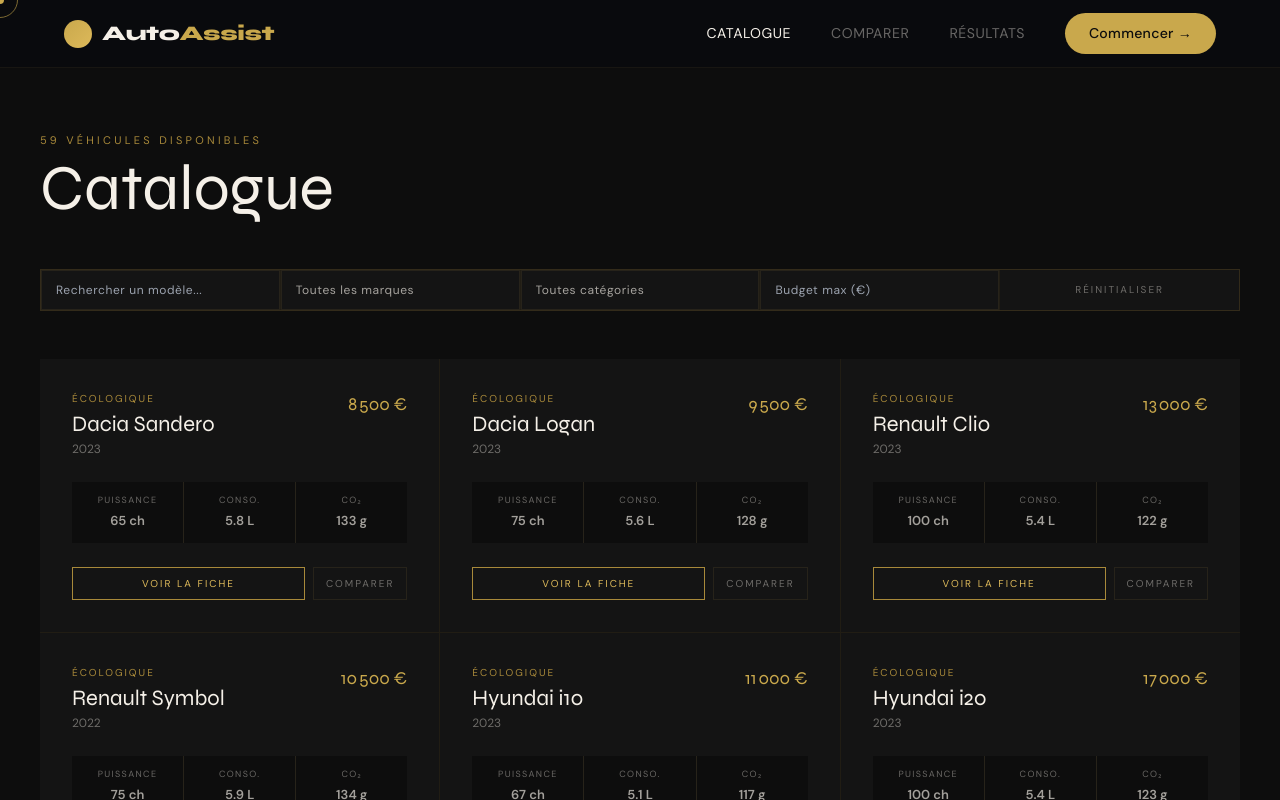
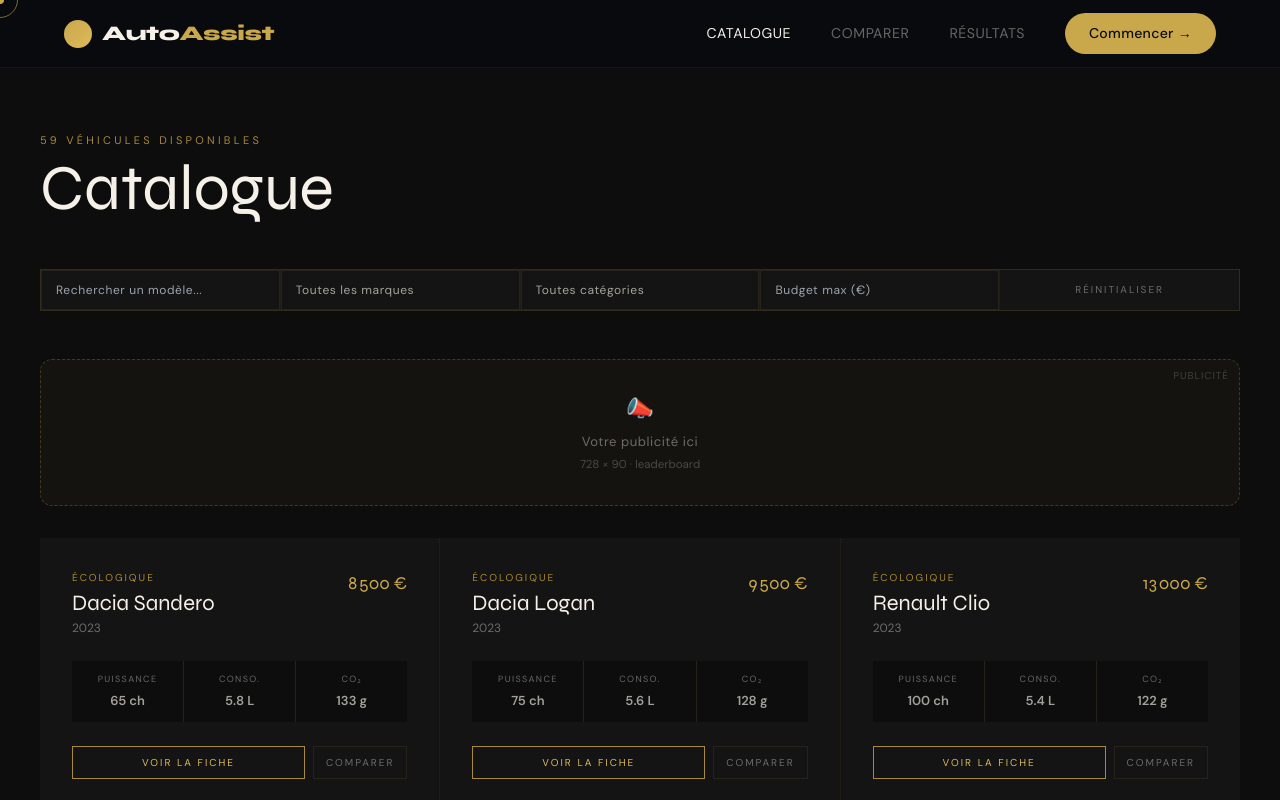
Before and after one commit to radiaboujdid11/Car-Advisor-, a React (Vite) app in the folder frontend/: page /cars in a window 1280 px wide. Shown: the top 800 px of the page. Built offline with nearby package versions, Linux system fonts and the light colour scheme; the HTML template or start-up script is replaced by a standard one.

Commit message:
landing: remove stats bar, replace emoji icons with text, add ad slots

```diff
--- /dev/null
+++ b/frontend/src/components/AdSlot.jsx
@@ -0,0 +1,49 @@
+export default function AdSlot({ size = 'banner', children }) {
+  const isBanner = size === 'banner';
+
+  const wrapper = {
+    position: 'relative',
+    width: '100%',
+    minHeight: isBanner ? '120px' : '280px',
+    background: 'rgba(201,168,76,.04)',
+    border: '1px dashed rgba(201,168,76,.25)',
+    borderRadius: '12px',
+    display: 'flex',
+    alignItems: 'center',
+    justifyContent: 'center',
+    overflow: 'hidden',
+  };
+
+  const label = {
+    position: 'absolute',
+    top: '8px',
+    right: '10px',
+    fontSize: '10px',
+    letterSpacing: '.1em',
+    textTransform: 'uppercase',
+    color: 'var(--ink-mute)',
+    opacity: .5,
+  };
+
+  const placeholder = {
+    textAlign: 'center',
+    padding: '2rem',
+  };
+
+  return (
+    <div style={wrapper}>
+      <span style={label}>Publicité</span>
+      {children ?? (
+        <div style={placeholder}>
+          <div style={{ fontSize: '1.4rem', marginBottom: '.4rem' }}>📣</div>
+          <div style={{ color: 'var(--ink-mute)', fontSize: '.82rem', letterSpacing: '.04em' }}>
+            Votre publicité ici
+          </div>
+          <div style={{ color: 'var(--ink-mute)', fontSize: '.72rem', opacity: .6, marginTop: '.3rem' }}>
+            {isBanner ? '728 × 90 · leaderboard' : '300 × 250 · rectangle'}
+          </div>
+        </div>
+      )}
+    </div>
+  );
+}
--- a/frontend/src/pages/Catalog.jsx
+++ b/frontend/src/pages/Catalog.jsx
@@ -1,6 +1,7 @@
 import { useState, useMemo } from 'react';
 import { useNavigate } from 'react-router-dom';
 import { CARS, ALL_MAKES } from '../data/cars';
+import AdSlot from '../components/AdSlot';
 
 const CATEGORIES = [
   { value: '', label: 'Toutes catégories' },
@@ -97,6 +98,11 @@
           >
             Réinitialiser
           </button>
+        </div>
+
+        {/* ── AD BANNER ── */}
+        <div style={{ marginBottom: '2rem' }}>
+          <AdSlot size="banner" />
         </div>
 
         {/* Grid */}
--- a/frontend/src/pages/Landing.jsx
+++ b/frontend/src/pages/Landing.jsx
@@ -1,13 +1,8 @@
 import { useEffect, useRef } from 'react';
 import { useNavigate, Link } from 'react-router-dom';
 import HeroCanvas from '../components/HeroCanvas';
+import AdSlot from '../components/AdSlot';
 
-const STATS = [
-  { num: '94%',  label: 'Satisfaction client' },
-  { num: '850+', label: 'Modèles analysés' },
-  { num: '3 min',label: 'Pour un résultat complet' },
-  { num: '12 K+',label: 'Utilisateurs satisfaits' },
-];
 
 const STEPS = [
   { n: '1', title: 'Vos besoins', body: 'Usage quotidien, kilométrage, nombre de passagers, route ou ville.' },
@@ -17,12 +12,12 @@
 ];
 
 const FEATURES = [
-  { icon: '🧠', title: 'IA Contextuelle', body: "S'adapte à chaque réponse pour poser les bonnes questions suivantes." },
-  { icon: '📊', title: 'Score de compatibilité', body: 'Chaque véhicule reçoit un score personnalisé basé sur votre profil.' },
-  { icon: '💰', title: 'Coût réel calculé', body: 'Carburant, entretien, budget total sur la durée estimés.' },
-  { icon: '🔍', title: 'Comparatif détaillé', body: 'Vos 3 matchs côte à côte avec tous les critères techniques.' },
-  { icon: '🚗', title: '120 modèles', body: 'De la citadine au SUV, thermique, hybride ou électrique.' },
-  { icon: '⚡', title: 'Résultat en 3 min', body: 'Quiz adaptatif de 5 à 7 questions, résultats immédiats.' },
+  { icon: 'AI', title: 'IA Contextuelle', body: "S'adapte à chaque réponse pour poser les bonnes questions suivantes." },
+  { icon: '%', title: 'Score de compatibilité', body: 'Chaque véhicule reçoit un score personnalisé basé sur votre profil.' },
+  { icon: '€', title: 'Coût réel calculé', body: 'Carburant, entretien, budget total sur la durée estimés.' },
+  { icon: 'VS', title: 'Comparatif détaillé', body: 'Vos 3 matchs côte à côte avec tous les critères techniques.' },
+  { icon: '59', title: '59 modèles', body: 'De la citadine au SUV, thermique, hybride ou électrique.' },
+  { icon: '3\'', title: 'Résultat en 3 min', body: 'Quiz adaptatif de 15 à 30 questions, résultats immédiats.' },
 ];
 
 const QUIZ_PREVIEW = [
@@ -176,14 +171,9 @@
         </div>
       </section>
 
-      {/* ── STATS ── */}
-      <div style={{ position: 'relative', zIndex: 1, display: 'flex', justifyContent: 'center', borderTop: '1px solid rgba(201,168,76,.1)', borderBottom: '1px solid rgba(201,168,76,.1)', background: 'rgba(18,20,26,.8)', backdropFilter: 'blur(10px)' }}>
-        {STATS.map((s, i) => (
-          <div key={s.label} style={{ flex: 1, maxWidth: '220px', padding: '2.5rem 2rem', textAlign: 'center', borderRight: i < STATS.length - 1 ? '1px solid rgba(201,168,76,.08)' : 'none' }}>
-            <div style={{ fontFamily: 'var(--serif-display)', fontWeight: 800, fontSize: '2.4rem', color: 'var(--gold)', lineHeight: 1 }}>{s.num}</div>
-            <div style={{ color: 'var(--ink-mute)', fontSize: '.82rem', marginTop: '.4rem', letterSpacing: '.04em' }}>{s.label}</div>
-          </div>
-        ))}
+      {/* ── AD BANNER ── */}
+      <div style={{ position: 'relative', zIndex: 1, padding: '3rem 4rem', maxWidth: '1200px', margin: '0 auto', width: '100%', boxSizing: 'border-box' }}>
+        <AdSlot size="banner" />
       </div>
 
       {/* ── HOW IT WORKS ── */}
@@ -257,7 +247,7 @@
         <div style={{ display: 'grid', gridTemplateColumns: 'repeat(3,1fr)', gap: '1.5rem' }}>
           {FEATURES.map(f => (
             <div key={f.title} className="reveal card" style={{ padding: '2rem' }}>
-              <div style={{ width: 44, height: 44, background: 'rgba(201,168,76,.1)', borderRadius: '10px', display: 'flex', alignItems: 'center', justifyContent: 'center', marginBottom: '1.2rem', fontSize: '1.3rem' }}>
+              <div style={{ width: 44, height: 44, background: 'rgba(201,168,76,.1)', border: '1px solid rgba(201,168,76,.2)', borderRadius: '10px', display: 'flex', alignItems: 'center', justifyContent: 'center', marginBottom: '1.2rem', fontFamily: 'var(--serif-display)', fontWeight: 800, fontSize: f.icon.length > 1 ? '.8rem' : '1.1rem', color: 'var(--gold)', letterSpacing: '-.01em' }}>
                 {f.icon}
               </div>
               <h3 style={{ fontFamily: 'var(--serif-display)', fontWeight: 700, fontSize: '.98rem', marginBottom: '.5rem' }}>{f.title}</h3>
```
